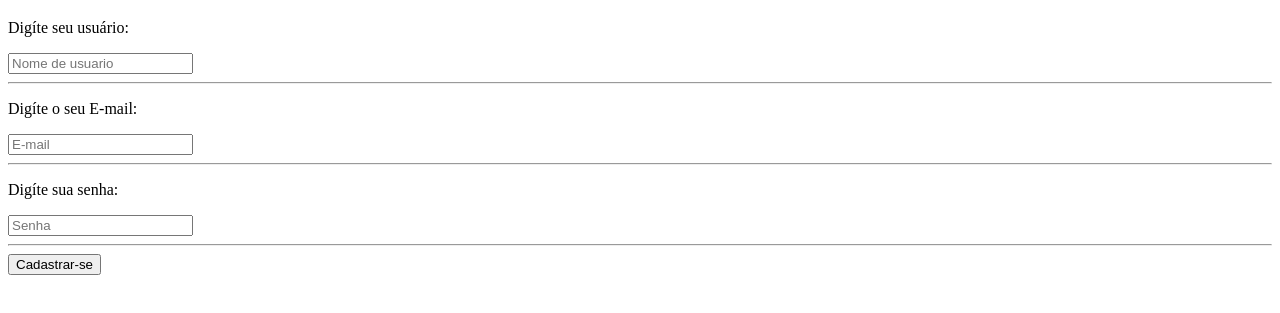
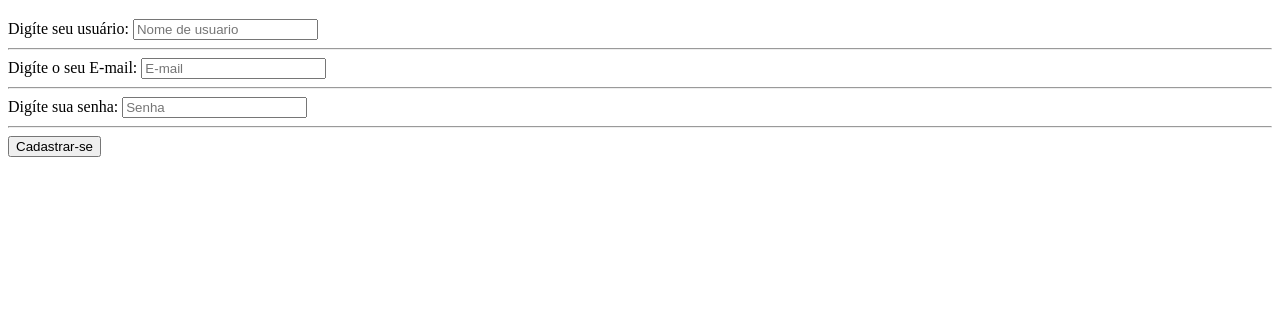
Before and after one commit to leonardo-christ/curso_ebac_frontend, a plain HTML site: page cadastro.html in a window 1280 px wide. Shown: the part 61-374 px from the top of the page. Drawn offline with Linux system fonts and the light colour scheme.

Commit message:
projeto final

```diff
--- a/cadastro.html
+++ b/cadastro.html
@@ -8,16 +8,19 @@
 </head>
 <body>
     <h1>Faça o seu acastro abaixo.</h1>
-    <p>Digíte seu usuário:</p>
     <form>
-        <input type="text" placeholder="Nome de usuario" />
+        <label for="text">Digíte seu usuário:</label>
+        <input type="text" placeholder="Nome de usuario" id="text" />
         <hr />
-        <p>Digíte o seu E-mail:</p>
-        <input type="email" placeholder="E-mail"/>
+
+        <label for= "email">Digíte o seu E-mail:</label>
+        <input type="email" placeholder="E-mail" id="email"/>
         <hr />
-        <p>Digíte sua senha:</p>
-        <input type="password" placeholder="Senha" />
+
+        <label for="password">Digíte sua senha:</label>
+        <input type="password" placeholder="Senha" id="password" />
         <hr />
+
         <button type="submit">
             Cadastrar-se
         </button>
```
